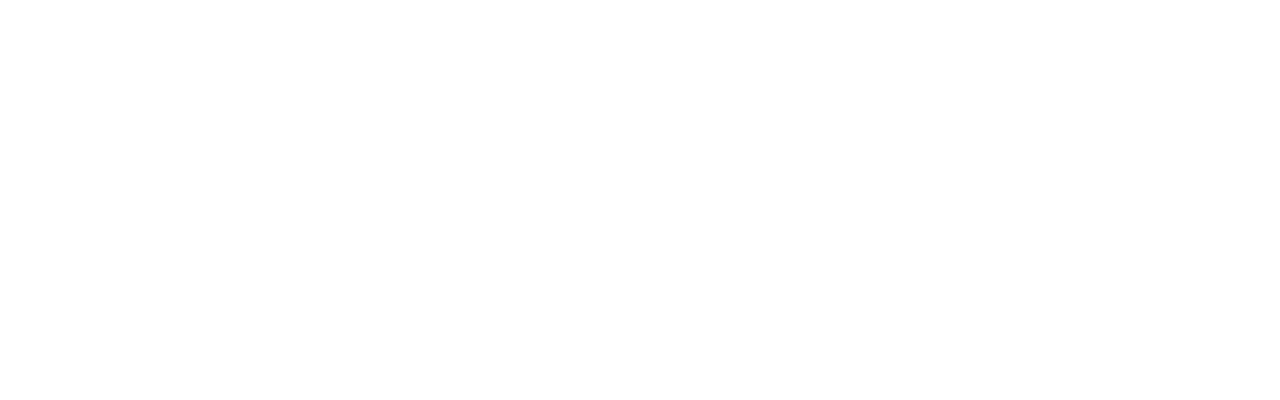
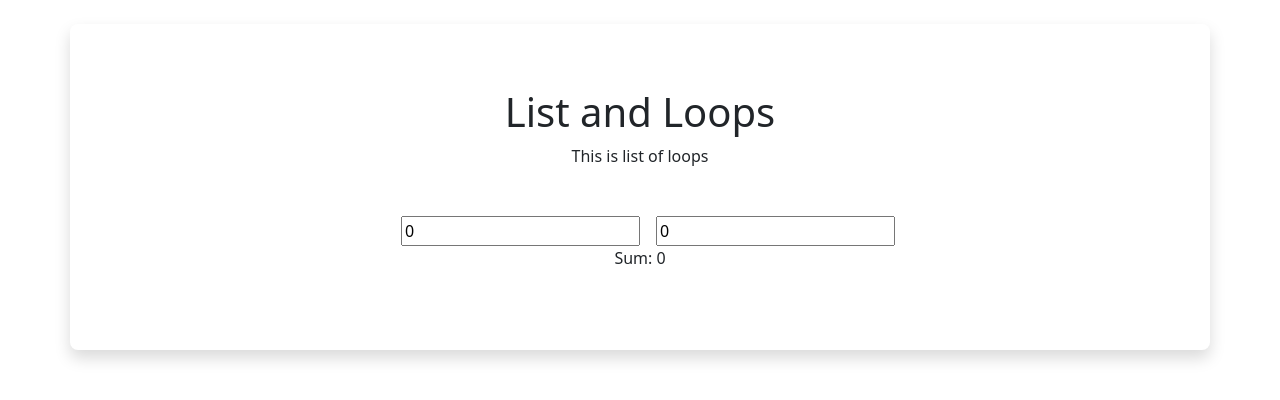
Before and after one commit to rahmanabdur1/Dynamic-class--style-vue-js03, a plain HTML site: page index.html in a window 1280 px wide. Drawn offline with nearby package versions, Linux system fonts and the light colour scheme.

Commit message:
change code

```diff
--- a/index.html
+++ b/index.html
@@ -5,11 +5,58 @@
     <meta charset="UTF-8">
     <meta http-equiv="X-UA-Compatible" content="IE=edge">
     <meta name="viewport" content="width=device-width, initial-scale=1.0">
-    <title>Computed Property</title>
+    <title>Computed Property with Dark Mode</title>
+    <link href="https://cdn.jsdelivr.net/npm/bootstrap@5.3.0-alpha3/dist/css/bootstrap.min.css" rel="stylesheet"
+        integrity="sha384-KK94CHFLLe+nY2dmCWGMq91rCGa5gtU4mk92HdvYe+M/SXH301p5ILy+dN9+nJOZ" crossorigin="anonymous">
+
+    <script src="https://unpkg.com/vue@3/dist/vue.global.js"></script>
 </head>
 
 <body>
+    <div id="app" class="container rounded-3 shadow py-5 mt-4">
+        <div class="p-3  text-center">
+            <h1>List and Loops</h1>
+            <p>This is list of loops</p>
+        </div>
+        <div class="p-3 text-center">
+            <input class="mx-3" v-model="num1" type="number">
+            <input v-model="num2" type="number">
+            <p>Sum: {{ sum }}</p>
+        </div>
+    </div>
+    <script>
+        const app = Vue.createApp({
+            data() {
+                return {
+                    num1: 0,
+                    num2: 0,
+                }
+            },
+            created() {
+                if (localStorage.getItem('num1') !== null) {
+                    this.num1 = parseInt(localStorage.getItem('num1'))
+                }
+                if (localStorage.getItem('num2') !== null) {
+                    this.num2 = parseInt(localStorage.getItem('num2'))
+                }
+            },
+            computed: {
+                sum() {
+                    return this.num1 + this.num2;
+                }
+            },
+            watch: {
+                num1(newVal) {
+                    localStorage.setItem('num1', newVal.toString())
+                },
+                num2(newVal) {
+                    localStorage.setItem('num2', newVal.toString())
+                },
+            },
+        })
 
+        app.mount('#app')
+    </script>
 </body>
 
 </html>
```
